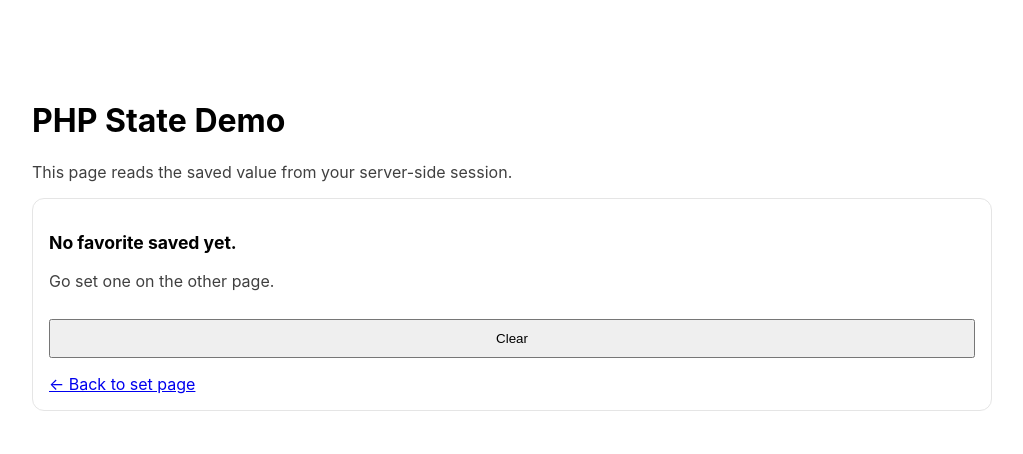
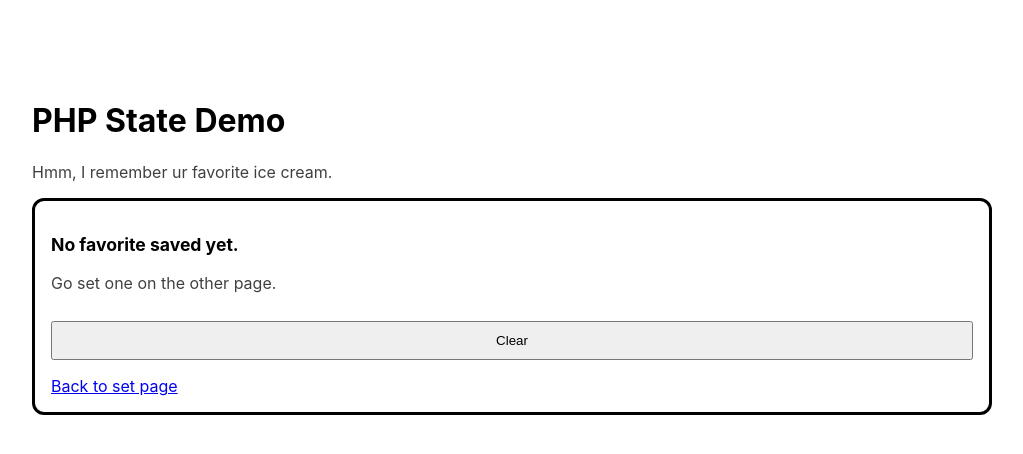
Before and after one commit to aleyu0/ay-cse135, a PHP site: page /hw2/php/state-view-php.php in a window 1280 px wide. Shown: the top 454 px of the page, without its empty margins (128-1151 px from the left). Run offline with PHP 8.4, Linux system fonts and the light colour scheme.

Commit message:
link and edits

```diff
--- a/site-main/hw2/php/state-form-php.php
+++ b/site-main/hw2/php/state-form-php.php
@@ -36,7 +36,7 @@ $current = $_SESSION["favorite_ice_cream"] ?? "";
   <style>
     html { font-family: -apple-system, BlinkMacSystemFont, "SF Pro Text", system-ui, sans-serif; }
     body { margin: 0; max-width: 960px; margin: 0 auto; padding: 5rem 1.5rem 6rem; }
-    .card { border: 1px solid #e5e5e5; border-radius: 12px; padding: 16px; }
+    .card { border: 3px solid black; border-radius: 12px; padding: 16px; }
     label { display:block; margin-top: 12px; font-weight: 600; }
     select, button { width: 100%; padding: 10px; margin-top: 6px; }
     .row { display:flex; gap: 12px; margin-top: 12px; }
@@ -48,7 +48,7 @@ $current = $_SESSION["favorite_ice_cream"] ?? "";
 </head>
 <body>
   <h1>PHP State Demo</h1>
-  <p class="muted">This saves your favorite ice cream on the server using a session.</p>
+  <p class="muted">I'll remember your favorite ice cream by storing ur cookie.</p>
 
   <div class="card">
     <form method="POST" action="/hw2/php/state-form-php.php">
@@ -70,7 +70,7 @@ $current = $_SESSION["favorite_ice_cream"] ?? "";
       <?php endif; ?>
     </form>
 
-    <a href="/hw2/php/state-view-php.php">Go to view page →</a>
+    <a href="/hw2/php/state-view-php.php">Go to view page</a>
   </div>
 </body>
 </html>
--- a/site-main/hw2/php/state-view-php.php
+++ b/site-main/hw2/php/state-view-php.php
@@ -22,7 +22,7 @@ $current = $_SESSION["favorite_ice_cream"] ?? "";
   <style>
     html { font-family: -apple-system, BlinkMacSystemFont, "SF Pro Text", system-ui, sans-serif; }
     body { margin: 0; max-width: 960px; margin: 0 auto; padding: 5rem 1.5rem 6rem; }
-    .card { border: 1px solid #e5e5e5; border-radius: 12px; padding: 16px; }
+    .card { border: 3px solid black; border-radius: 12px; padding: 16px; }
     .big { font-size: 1.1rem; font-weight: 700; }
     .muted { opacity: 0.75; }
     button { width: 100%; padding: 10px; margin-top: 12px; }
@@ -31,7 +31,7 @@ $current = $_SESSION["favorite_ice_cream"] ?? "";
 </head>
 <body>
   <h1>PHP State Demo</h1>
-  <p class="muted">This page reads the saved value from your server-side session.</p>
+  <p class="muted">Hmm, I remember ur favorite ice cream.</p>
 
   <div class="card">
     <?php if ($current !== ""): ?>
@@ -45,7 +45,7 @@ $current = $_SESSION["favorite_ice_cream"] ?? "";
       <button type="submit" name="clear" value="1">Clear</button>
     </form>
 
-    <a href="/hw2/php/state-form-php.php">← Back to set page</a>
+    <a href="/hw2/php/state-form-php.php">Back to set page</a>
   </div>
 </body>
 </html>
--- a/site-main/index.html
+++ b/site-main/index.html
@@ -90,6 +90,7 @@
       <a href="https://alessioyu.xyz/hw2/php/hello-html-php.php">Hello, PHP</a>
       <a href="https://alessioyu.xyz/hw2/php/hello-json-php.php">Hello, PHP! (JSON)</a>
       <a href="https://alessioyu.xyz/hw2/php/environment-php.php">Environment Variables</a>
+      <a href="https://alessioyu.xyz/hw2/php/state-form-php.php">Session (ice cream)</a>
       <br>
       <h3>Python</h3>
       <a href="https://alessioyu.xyz/cgi-bin/hw2-python/hello-html-python.py">Hello, Python!</a>
```
